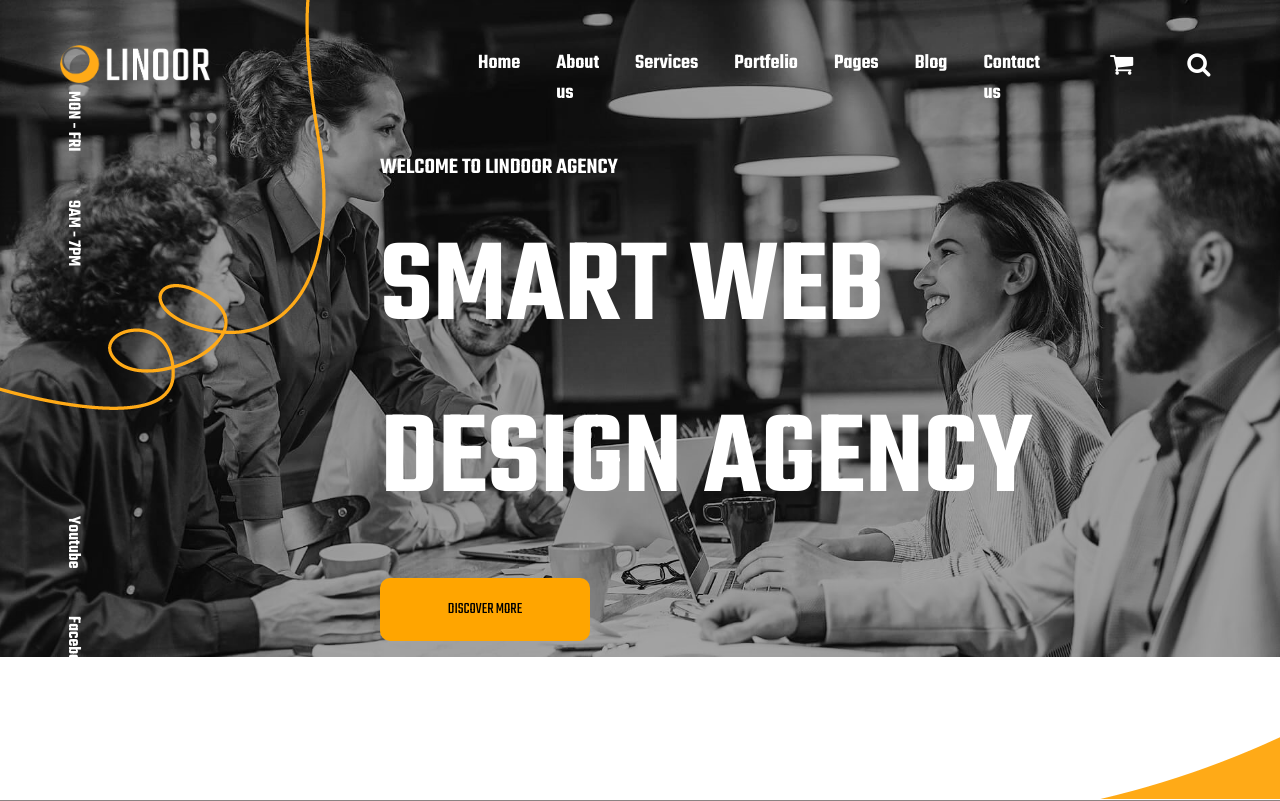
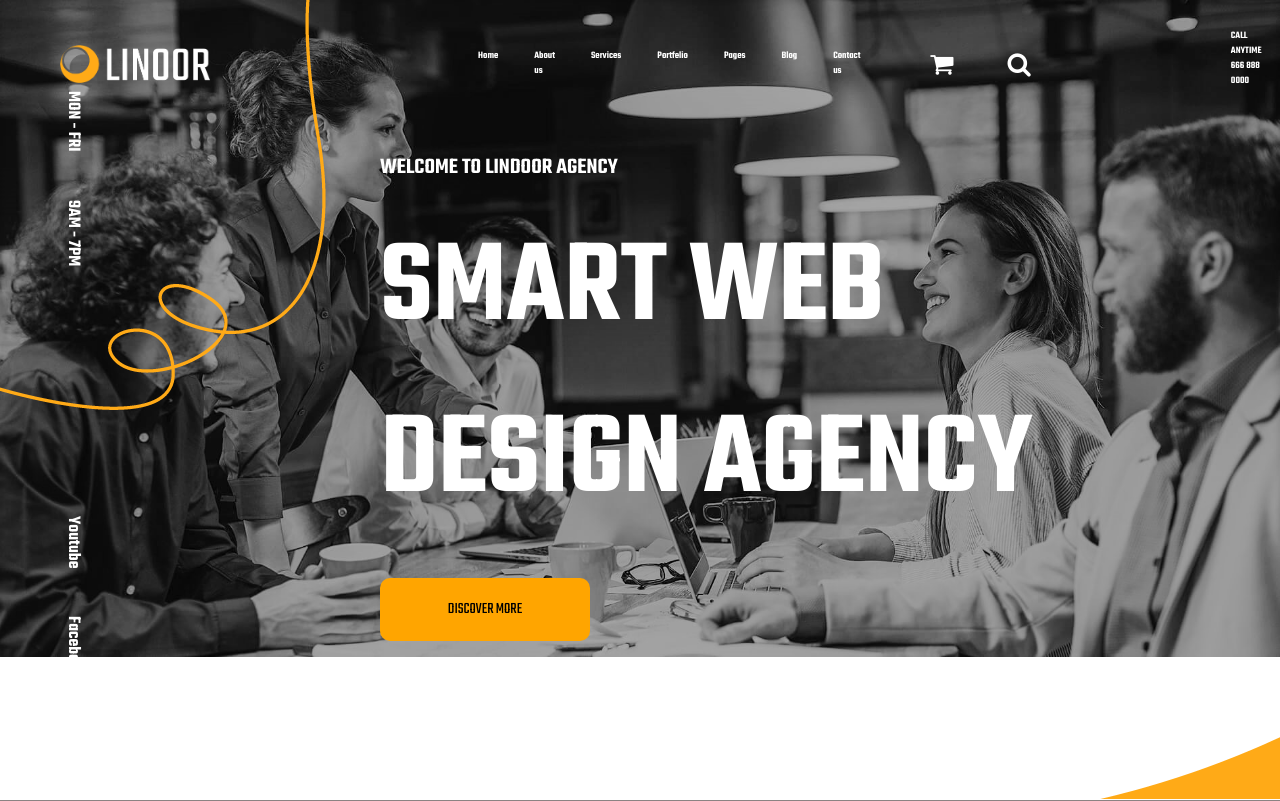
Before and after one commit to kalpeshtamboli/Linoor-Template, a plain HTML site: page yadnesh/index.html in a window 1280 px wide. Shown: the top 801 px of the page. Drawn offline with Linux system fonts and the light colour scheme.

Commit message:
Update style.css

```diff
--- a/yadnesh/style.css
+++ b/yadnesh/style.css
@@ -38,7 +38,7 @@ html {
     color: white;
     /* text-align: center; */
     padding: 18px;
-    font-size: 1.30rem;
+    font-size: 10px;
 
 }
 
```
